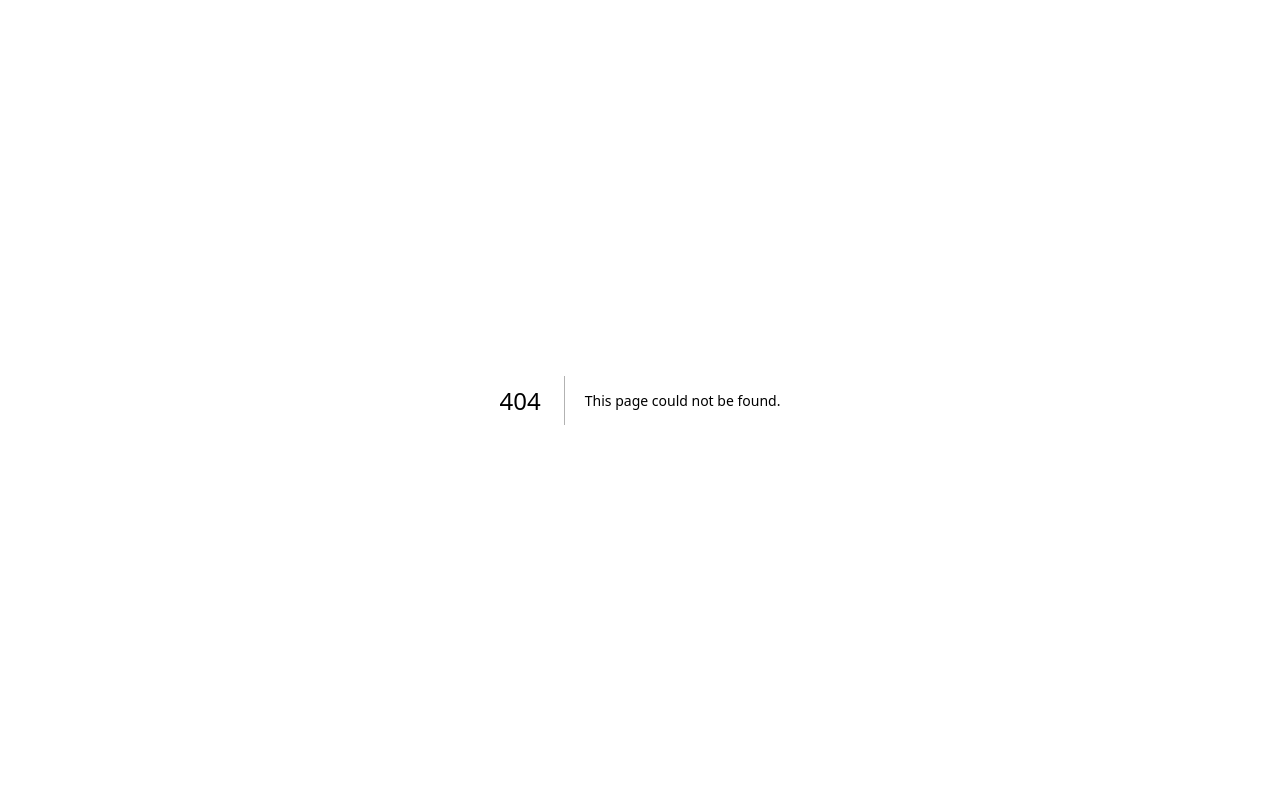
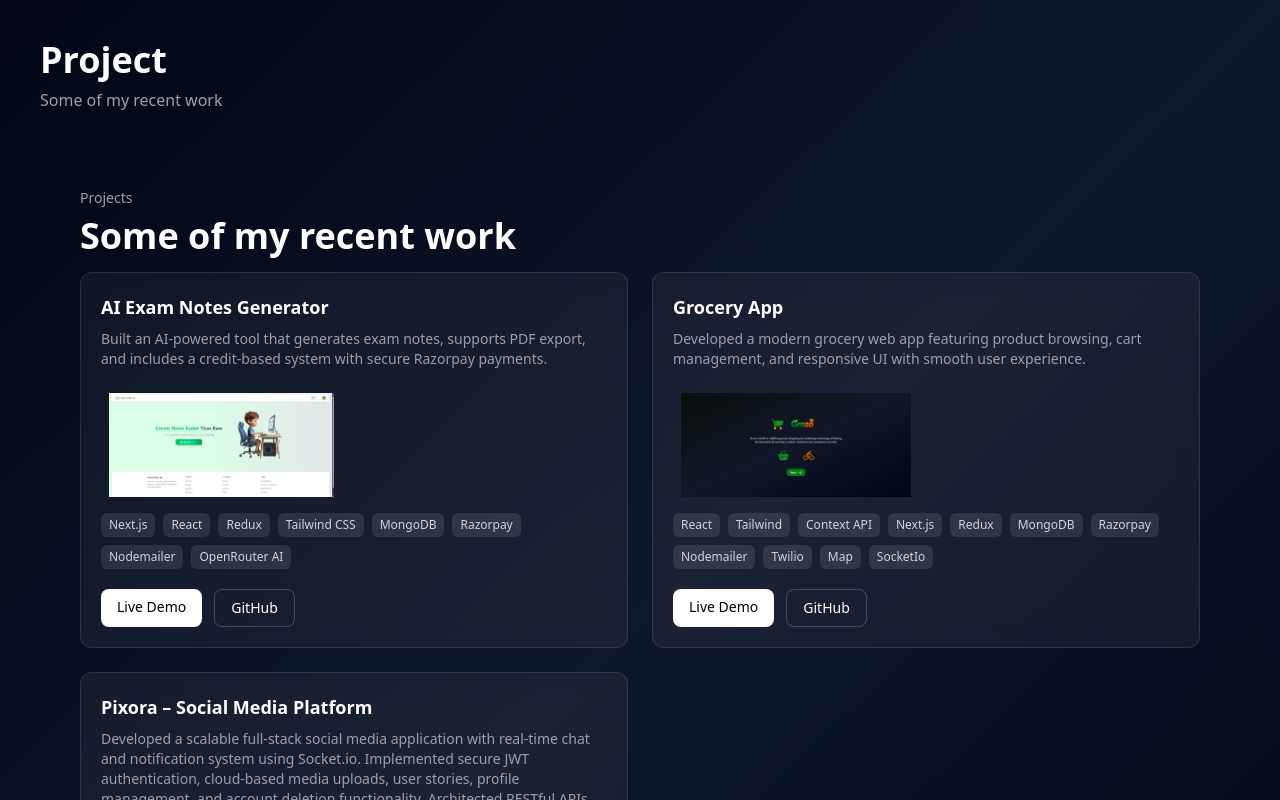
Before and after one commit to subhash-pal0011/subhash-nextjs-portfolio, a Next.js app: page /project in a window 1280 px wide. Before the commit this address had no page. Shown: the top 800 px of the page. Built offline with nearby package versions, Linux system fonts and the light colour scheme.

Commit message:
complete project page

```diff
--- /dev/null
+++ b/src/app/project/page.jsx
@@ -0,0 +1,132 @@
+"use client"
+import React from 'react'
+import { motion } from "motion/react";
+
+
+const projects = [
+  {
+    title: "AI Exam Notes Generator",
+    description:
+      "Built an AI-powered tool that generates exam notes, supports PDF export, and includes a credit-based system with secure Razorpay payments.",
+    tech: ["Next.js", "React", "Redux", "Tailwind CSS", "MongoDB", "Razorpay", "Nodemailer", "OpenRouter AI"],
+    live: "https://examnotes-ai-app.vercel.app",
+    github: "https://github.com/subhash-pal0011/examnotes-ai-app",
+    url: "/aiProject.png",
+  },
+  {
+    title: "Grocery App",
+    description:
+      "Developed a modern grocery web app featuring product browsing, cart management, and responsive UI with smooth user experience.",
+    tech: ["React", "Tailwind", "Context API", "Next.js", "Redux", "MongoDB", "Razorpay", "Nodemailer", "Twilio", "Map", "SocketIo"],
+    live: "https://grozo-eight.vercel.app/register",
+    github: "https://github.com/subhash-pal0011/GROZO",
+    url: "/grozo.png",
+  },
+  {
+    title: "Pixora – Social Media Platform",
+    description:
+      "Developed a scalable full-stack social media application with real-time chat and notification system using Socket.io. Implemented secure JWT authentication, cloud-based media uploads, user stories, profile management, and account deletion functionality. Architected RESTful APIs with optimized backend performance and secure data handling for seamless user experience.",
+    tech: [
+      "React",
+      "Tailwind CSS",
+      "Context API",
+      "Redux",
+      "MongoDB",
+      "Node.js",
+      "Express",
+      "Socket.io",
+      "Cloudinary",
+      "Nodemailer"
+    ],
+    live: "https://pixora-app.onrender.com/login",
+    github: "https://github.com/subhash-pal0011/pixsora",
+    url: "/pixora.png",
+  }
+];
+
+const page = () => {
+  return (
+    <div className='min-h-screen w-full bg-linear-to-br from-[#020617] via-[#0f172a] to-[#020617] text-white'>
+
+      <div className='md:px-10 px-5 p-10'>
+        <h2 className="text-3xl md:text-4xl font-bold mb-2">Project</h2>
+        <p className="text-gray-400 mb-4">Some of my recent work</p>
+
+        <motion.div
+          initial={{ opacity: 0, y: 40 }}
+          whileInView={{ opacity: 1, y: 0 }}
+          transition={{ duration: 0.6 }}
+          viewport={{ once: false }}
+          className="mx-auto md:px-10 md:py-15 py-10"
+        >
+          <div className="text-center md:text-left space-y-2">
+            <p className="text-sm text-gray-400">Projects</p>
+            <h2 className="text-2xl md:text-4xl font-bold">
+              Some of my recent work
+            </h2>
+          </div>
+
+          <div className="grid md:grid-cols-2 gap-6 mt-4">
+            {projects.map((project, index) => (
+              <motion.div
+                key={index}
+                initial={{ opacity: 0, y: 30 }}
+                whileInView={{ opacity: 1, y: 0 }}
+                transition={{ delay: index * 0.15 }}
+                viewport={{ once: true }}
+                className="border border-white/10 rounded-xl p-5 bg-white/5 backdrop-blur-md hover:bg-white/10 transition"
+              >
+                <h3 className="text-lg font-semibold mb-2">
+                  {project.title}
+                </h3>
+
+                <div className="flex flex-wrap">
+                  <p className="text-sm text-gray-400 mb-4">
+                    {project.description}
+                  </p>
+                  <img src={project.url} className="h-30 p-2" />
+                </div>
+
+
+                <div className="flex flex-wrap gap-2 mb-5 mt-2">
+                  {project.tech.map((techItem, i) => (
+                    <span
+                      key={i}
+                      className="text-xs px-2 py-1 rounded-md bg-white/10 text-gray-300"
+                    >
+                      {techItem}
+                    </span>
+                  ))}
+                </div>
+
+                <div className="flex gap-3">
+                  <a
+                    href={project.live}
+                    target="_blank"
+                    rel="noopener noreferrer"
+                    className="text-sm px-4 py-2 rounded-lg bg-white text-black font-medium hover:scale-105 hover:shadow-lg transition"
+                  >
+                    Live Demo
+                  </a>
+
+                  <a
+                    href={project.github}
+                    target="_blank"
+                    rel="noopener noreferrer"
+                    className="text-sm px-4 py-2 rounded-lg border border-white/20 hover:bg-white/10 hover:scale-105 transition"
+                  >
+                    GitHub
+                  </a>
+
+                </div>
+              </motion.div>
+            ))}
+          </div>
+        </motion.div>
+      </div>
+
+    </div>
+  )
+}
+
+export default page
```
